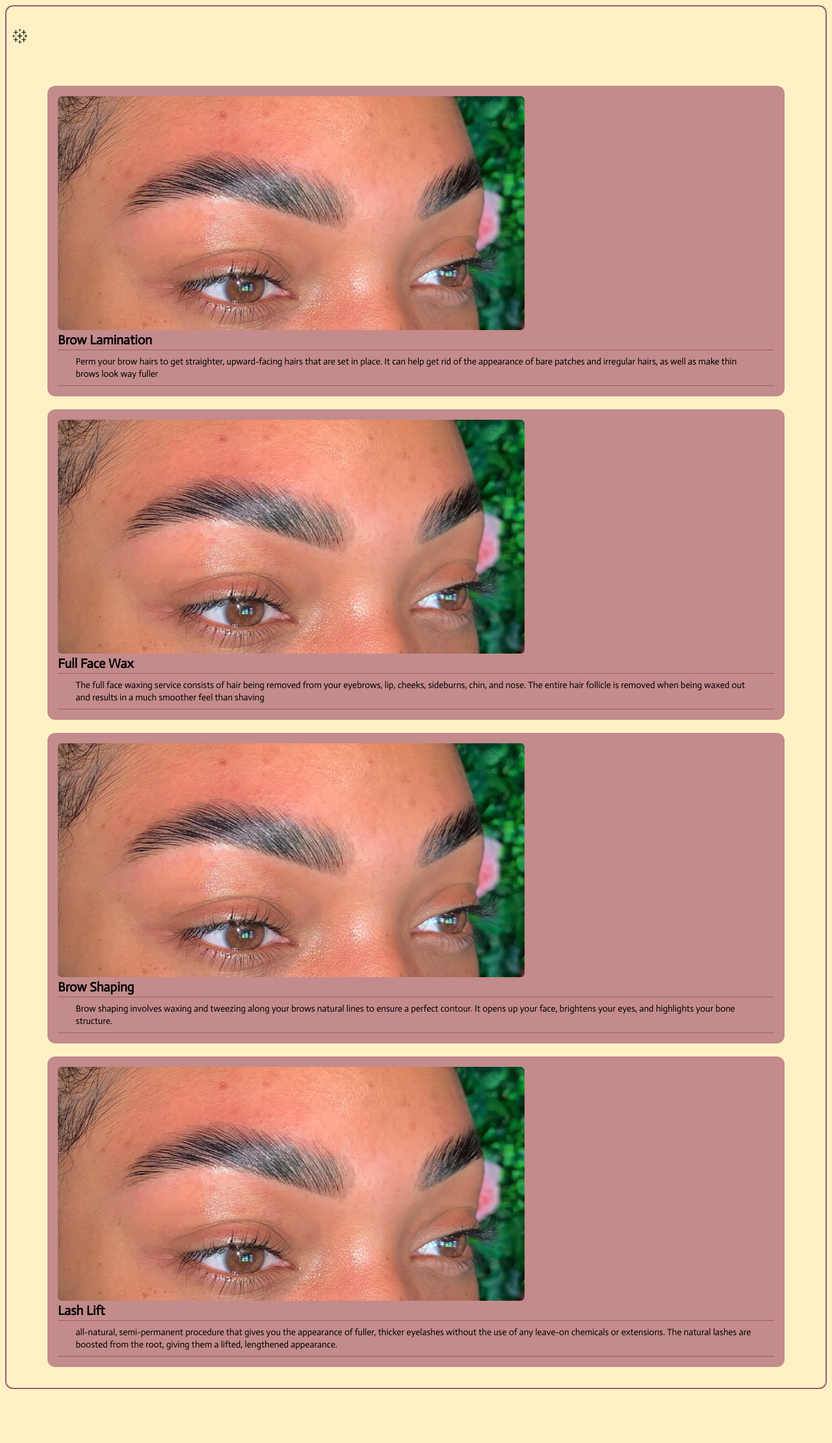
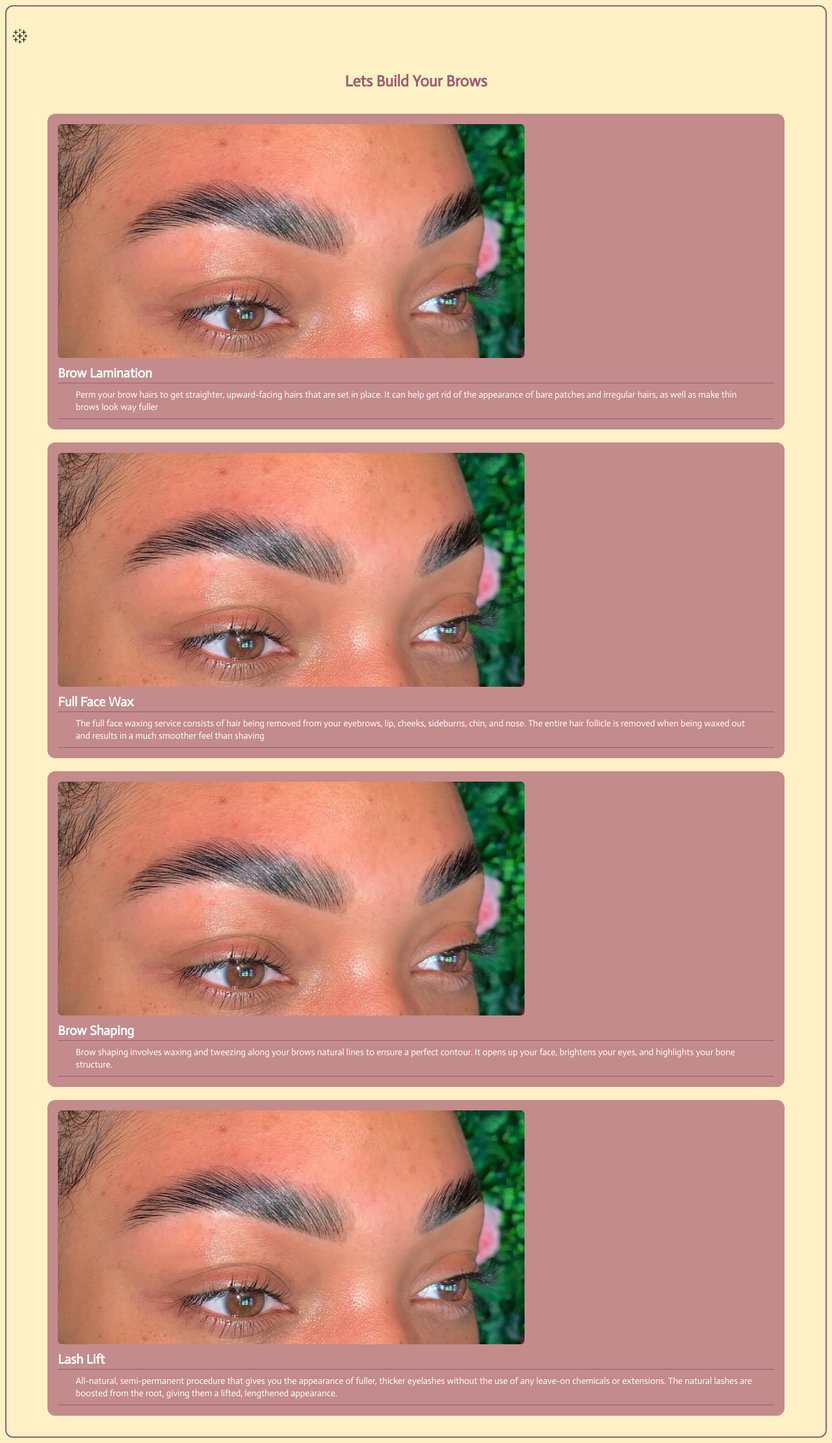
Before and after one commit to clucero36/salon-webapp, a Next.js app in the folder nextjs-appointments/: page /service-details in a window 1280 px wide. Shown: the whole page at 65% size. Before the commit the page ends 2146 px from the top, so only its background shows below. Built offline with nearby package versions, Linux system fonts and the light colour scheme.

Commit message:
Comments & Small UI Update

```diff
--- a/nextjs-appointments/components/Header.js
+++ b/nextjs-appointments/components/Header.js
@@ -4,12 +4,15 @@ import {
   Icon,
 } from '@chakra-ui/react';
 import { IoLogoTableau } from "react-icons/io5";
+import Link from 'next/link';
 
 const Header = () => {
 
   return (
     <Box display='flex' justifyContent='space-between' m='2rem auto' p='0 .5rem' gap={2} >
-      <Icon boxSize='25' as={IoLogoTableau} mt='1px'/>
+      <Link href='/'>
+        <Icon boxSize='25' as={IoLogoTableau} mt='1px'/>
+      </Link>
     </Box>
   )
 }
--- a/nextjs-appointments/components/ServiceCard.js
+++ b/nextjs-appointments/components/ServiceCard.js
@@ -11,9 +11,9 @@ const ServiceCard = ({props}) => {
 
   return (
     <Box w='90%' m='0 auto'>
-      <Box borderRadius='xl' p='1rem' backgroundColor='#C38B8B'>
+      <Box borderRadius='xl' p='1rem' backgroundColor='#C38B8B' color='white'>
         <Image zIndex={99} borderRadius='md' src={props.imageSrc}/>
-        <Text fontWeight='bold' fontSize='xl' borderBottom='1px' mb='.5rem' borderColor='#9B5D73'>{props.service}</Text>
+        <Text fontWeight='bold' fontSize='xl' borderBottom='1px' m='.5rem 0' borderColor='#9B5D73'>{props.service}</Text>
         <Box borderBottom='1px' borderColor='#9B5D73'>
           <Text w='95%' fontSize='sm' lineHeight='19px' m='0 auto' mb='.5rem' >
             {props.desc}
--- a/nextjs-appointments/data/service-data.js
+++ b/nextjs-appointments/data/service-data.js
@@ -19,7 +19,7 @@ const serviceData = [
   {
     service: 'Lash Lift',
     imageSrc: '/static/img/browlam.PNG',
-    desc: 'all-natural, semi-permanent procedure that gives you the appearance of fuller, thicker eyelashes without the use of any leave-on chemicals or extensions. The natural lashes are boosted from the root, giving them a lifted, lengthened appearance.'
+    desc: 'All-natural, semi-permanent procedure that gives you the appearance of fuller, thicker eyelashes without the use of any leave-on chemicals or extensions. The natural lashes are boosted from the root, giving them a lifted, lengthened appearance.'
   }
 ]
 
--- a/nextjs-appointments/pages/service-details.js
+++ b/nextjs-appointments/pages/service-details.js
@@ -19,7 +19,7 @@ function serviceDetails() {
   return (
     <Box m='.5rem' border='2px' borderColor='#9B5D73' borderRadius='xl'>
       <Header />
-      <Text></Text>
+      <Text align='center' fontSize='2xl' fontWeight='bold' color='#9B5D73'>Lets Build Your Brows</Text>
       <Box p='2rem 0' gap={5} display='flex' flexDir='column'>
         {renderedServiceCards}
       </Box>
```
Also changed, not shown: nextjs-appointments/pages/bookable-services.js (+10 -5 lines), 1 other file (tests, documents, lock files or other folders).
